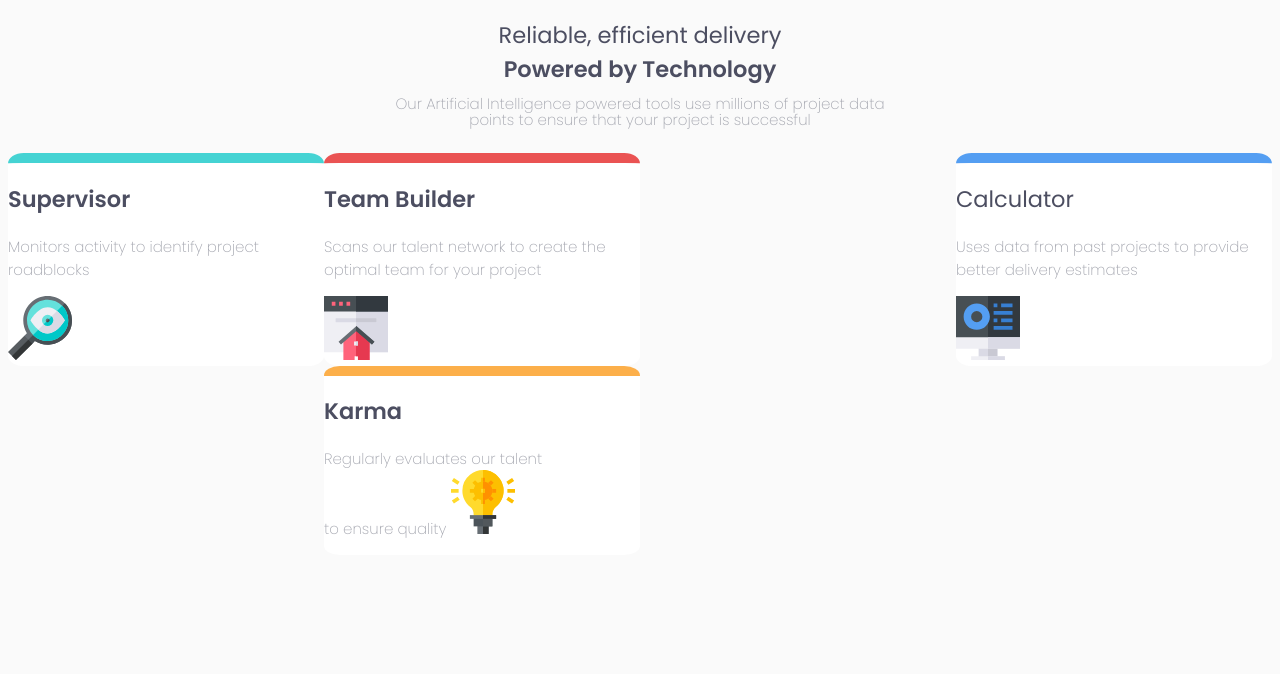
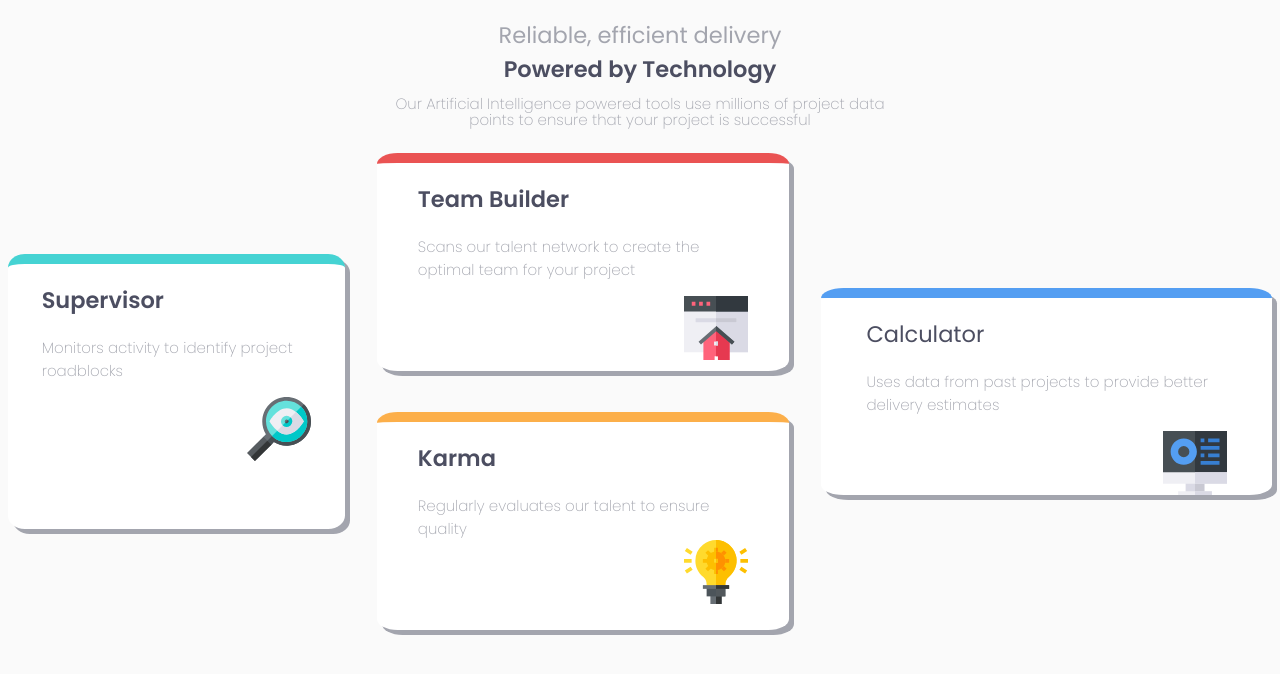
Before and after one commit to yazanMhussein/four-card-feature-section-master, a plain HTML site: page index.html in a window 1280 px wide. Drawn offline with Linux system fonts and the light colour scheme.

Commit message:
.
this is a backup after the cards

```diff
--- a/index.html
+++ b/index.html
@@ -25,7 +25,7 @@
   <p     class="mainSubText">   Our Artificial Intelligence powered tools use millions of project data points
    to ensure that your project is successful</p>
 </section>
-
+<section class="cards">
 <section class="supervisorCard">
   <h2    class="supervisorHeaderText">  Supervisor</h2>
   <p     class="supervisorSubText">   Monitors activity to identify project roadblocks</p>
--- a/style.css
+++ b/style.css
@@ -5,14 +5,15 @@ body{
 }
 .mainBody{
     display: grid;
-    grid-template-columns: repeat(4,1fr);}
+    grid-template-columns: repeat(1,1fr);}
 .mainCard{
     grid-column: span 4;
     justify-content: center;
     text-align: center;
-    line-height: 1rem;}
+    line-height: 1rem;
+    }
 .mainHeaderText{
-    color: hsl(234, 12%, 34%);
+    color: hsl(229, 6%, 66%);
     font-weight: 400;
 }
 .mainHeaderTextS{
@@ -27,16 +28,28 @@ body{
     margin-bottom: 2%;
 
 }
-
+.cards{
+    display: grid;
+    grid-template-columns: 3;
+    grid-template-rows: 2;
+    column-gap: 2rem;}
 .supervisorCard{
     grid-column: span 1.5;
-
+    grid-column-start: 1;
+    grid-column-end:2;
+    grid-row-start:  1 ;
+    grid-row-end: 3;
+    margin-top: 30%;
+    margin-bottom: 30%;
     background-color:white;
     border: 10px;
     border-radius: 5%;
     border-style: none;
     border-top-style: solid;
     border-top-color: hsl(180, 62%, 55%);
+    padding-left: 10%;
+    padding-right: 10%;
+    box-shadow: 5px 5px #a3a5ae;
 
 }
 .supervisorHeaderText{
@@ -48,16 +61,25 @@ body{
     font-weight: 200;
 
 }
-.iconSupervisor{align-items: end;}
+.iconSupervisor{
+
+    display: flex;
+    margin-left: auto;
+    }
 
 .teamCard{
-    grid-column: span 1.5;
+    grid-row-start:  1 ;
+    grid-row-end: 1;
     background-color:white;
     border: 10px;
     border-radius: 5%;
     border-style: none;
     border-top-style: solid;
     border-top-color:hsl(0, 78%, 62%) ;
+    margin-bottom: 10%;
+    padding-left: 10%;
+    padding-right: 10%;
+    box-shadow: 5px 5px #a3a5ae;
 }
 .teamHeaderText{
     color:hsl(234, 12%, 34%);
@@ -68,7 +90,10 @@ body{
     font-weight: 200;
 
 }
-.iconTeam{}
+.iconTeam{
+
+    display: flex;
+    margin-left: auto;}
 
 .karmaCard{
     grid-column: span 2;
@@ -80,6 +105,9 @@ body{
     border-top-color:  hsl(34, 97%, 64%);
     grid-column-start: 2;
     grid-column-end: 3;
+    padding-left: 10%;
+    padding-right: 10%;
+    box-shadow: 5px 5px #a3a5ae;
 }
 .karmaHeaderText{
     color:hsl(234, 12%, 34%);
@@ -88,11 +116,15 @@ body{
 .karmaSubText{
     color:hsl(229, 6%, 66%);
     font-weight: 200;
-    margin-right: 25%;
+
 
 
 }
-.iconKarma{}
+.iconKarma{
+
+    display: flex;
+    margin-left: auto;
+}
 
 .calculatorCard{
     grid-column: span 1.5;
@@ -102,9 +134,15 @@ body{
     border-style: none;
     border-top-style: solid;
     border-top-color:  hsl(212, 86%, 64%);
-    grid-column-start: 4;
-    grid-column-end:5;
-    grid-row-start:  2 ;
+    grid-column-start: 3;
+    grid-column-end:4;
+    grid-row-start:  1 ;
+    grid-row-end: 3;
+    margin-top: 30%;
+    margin-bottom: 30%;
+    padding-left: 10%;
+    padding-right: 10%;
+    box-shadow: 5px 5px #a3a5ae;
 }
 .calculatorHeaderText{
     color:hsl(234, 12%, 34%);
@@ -115,7 +153,10 @@ body{
     font-weight: 200;
 
 }
-.iconCalculator{}
+.iconCalculator{
+    display: flex;
+    margin-left: auto;
+    }
 
 @media screen and (max-width:600px ){
 
```
